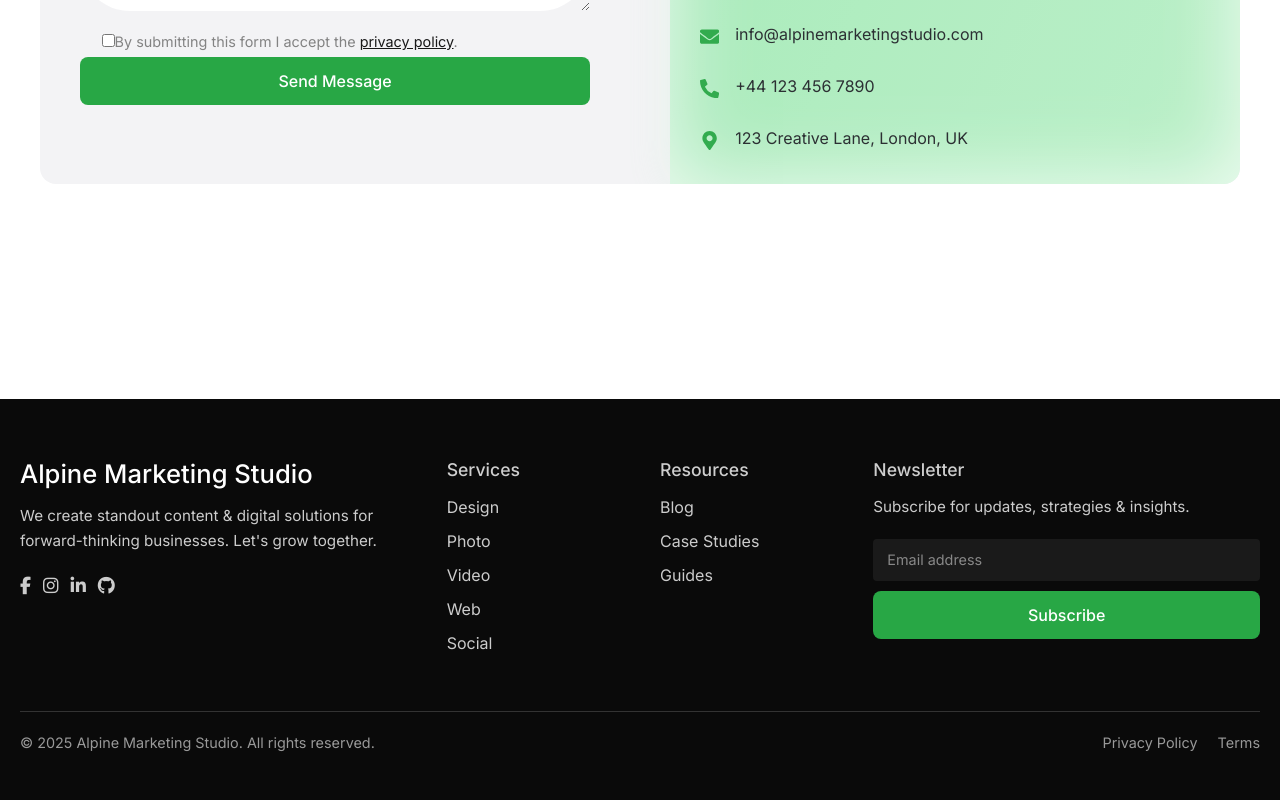
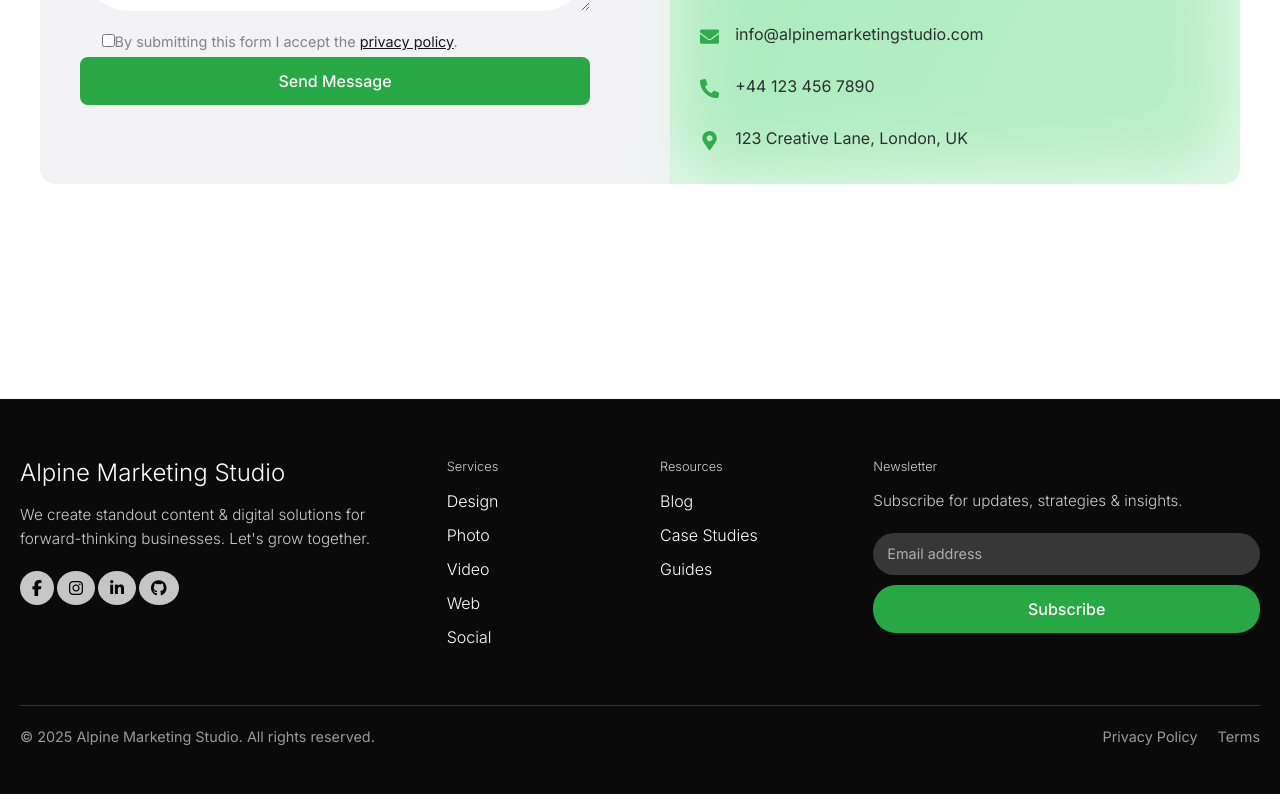
Before and after one commit to alpinemarketingstudio/Alpine-Website, a React (Vite) app: page / in a window 1280 px wide. Shown: the part 5454-6254 px from the top of the page. Built offline with nearby package versions, Linux system fonts and the light colour scheme; a web font is replaced by a local one.

Commit message:
Footer :changed css

```diff
--- a/src/components/Footer.jsx
+++ b/src/components/Footer.jsx
@@ -47,7 +47,7 @@ const Footer = () => {
             <p>Subscribe for updates, strategies & insights.</p>
             <form className="subscribe-form">
               <input type="email" placeholder="Email address" />
-              <button type="submit">Subscribe</button>
+              <button  type="submit">Subscribe</button>
             </form>
           </div>
         </div>
--- a/src/styles/Footer.css
+++ b/src/styles/Footer.css
@@ -26,14 +26,16 @@
 }
 
 .footer-col h3 {
-  font-size: 1.6rem;
+  font-size: 1.5rem;
   margin-bottom: 15px;
+  font-weight: 100;
   color: #fff;
 }
 
 .footer-col h4 {
-  font-size: 1.1rem;
+  font-size: 0.8rem;
   margin-bottom: 15px;
+  font-weight: 100;
   color: #ffffffcc;
 }
 
@@ -41,6 +43,7 @@
   font-size: 0.95rem;
   line-height: 1.6;
   color: #cccccc;
+  font-weight: 100;
   margin-bottom: 20px;
 }
 
@@ -54,13 +57,15 @@
 }
 
 .footer-col ul li a {
-  color: #ccc;
+  color: #ffffff;
   text-decoration: none;
+  font-size: 16px;
+  font-weight: 100;
   transition: color 0.3s ease;
 }
 
 .footer-col ul li a:hover {
-  color: #fff;
+  color: #989898;
 }
 
 .subscribe-form {
@@ -73,46 +78,55 @@
   flex: 1;
   padding: 10px 14px;
   border: none;
-  border-radius: 4px;
   background-color: #1a1a1a;
   color: #fff;
   font-size: 0.9rem;
+  border-radius: 23px;
+  background-color: #373737;
+
+
+}
+input:focus {
+  outline: none;            /* Optional: remove default outline */
+  color: rgb(255, 255, 255);             /* Text color on focus */
 }
 
 .subscribe-form input::placeholder {
-  color: #888;
+  color: #aeaeae;
+  border: none;
+
 }
 
 .subscribe-form button {
-  background-color: #ff4f5a;
-  border: none;
-  padding: 10px 18px;
-  border-radius: 4px;
-  color: #fff;
-  font-weight: 600;
-  cursor: pointer;
-  transition: background-color 0.3s ease;
+  background-color: #ffff07;
+  border-radius: 23px !important;
+
 }
 
 .subscribe-form button:hover {
-  background-color: #e03e49;
+  background-color: #ffffff;
 }
 
 .social-icons {
   display: flex;
-  gap: 12px;
-  margin-top: 20px;
+  gap: 3px;
 }
 
 .social-icons a {
-  color: #ccc;
-  font-size: 1.1rem;
+  color: #000000;
+  font-size: 1rem;
   text-decoration: none;
   transition: color 0.3s ease;
+  background-color: #c6c6c6;
+  padding: 5px 12px;
+  border-radius: 50%;
+
 }
 
 .social-icons a:hover {
-  color: #fff;
+  color: #676767;
+  transition: color 0.3s ease;
+
 }
 
 .footer-bottom {
--- a/src/styles/Navbar.css
+++ b/src/styles/Navbar.css
@@ -36,7 +36,7 @@
 }
 
 .nav-link {
-  color: white !important;
+  color: rgb(250, 250, 250) !important;
   font-family: 'Inter', sans-serif;
   font-weight: 300;
   position: relative;
@@ -48,7 +48,7 @@
 
 .nav-link:hover,
 .nav-link.active {
-  color: #28a745; /* Bootstrap green */
+  color: #28a745 ; /* Bootstrap green */
 }
 
 .nav-animate::after {
```
